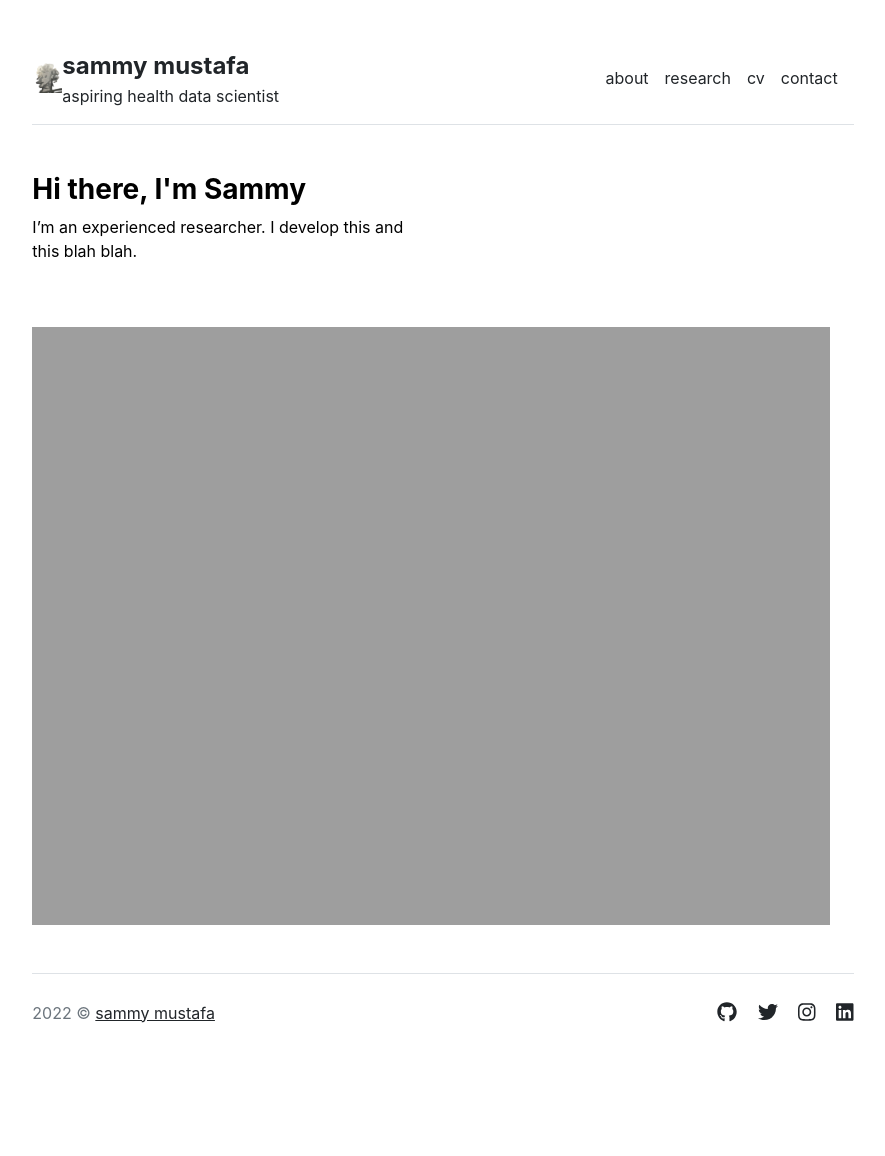
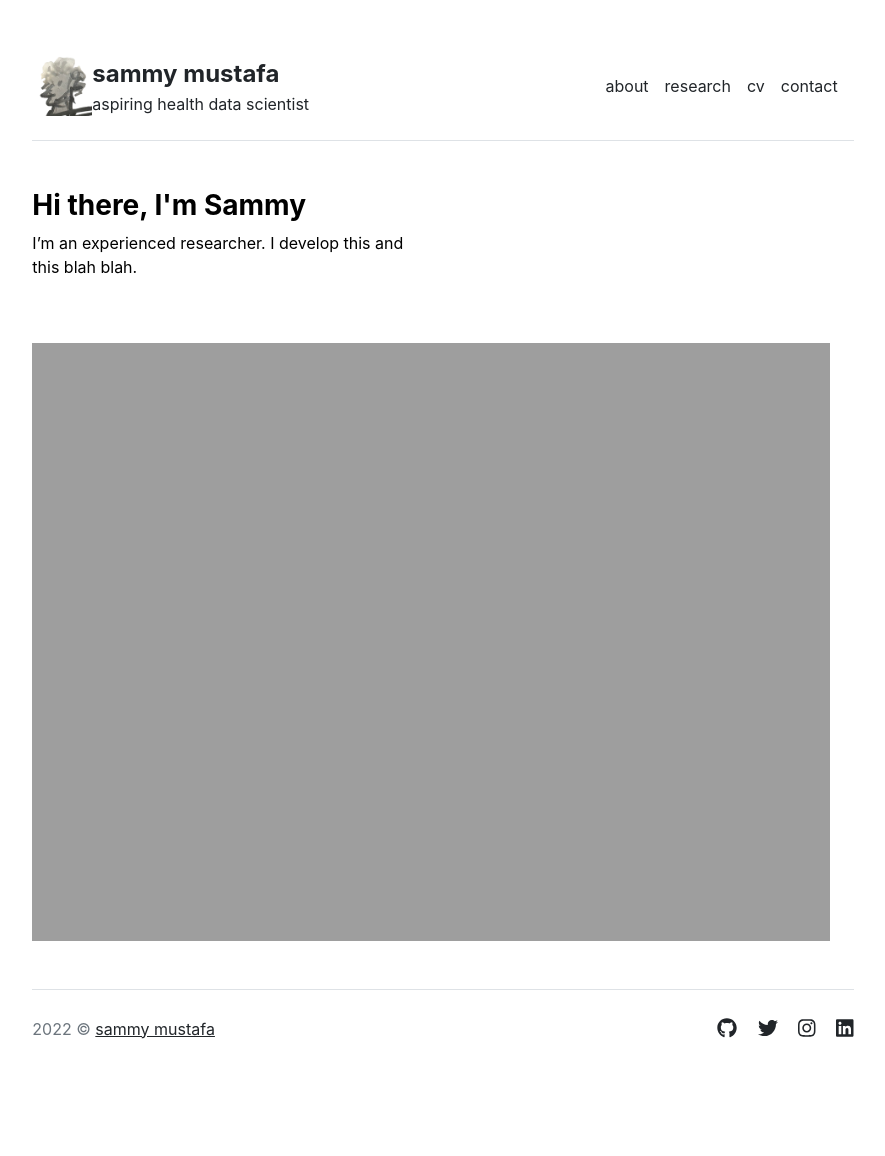
Before and after one commit to sammymustafa/sammymustafa.github.io, a Jekyll site: the page built from index.md, in a window 1280 px wide. Shown: the whole page, without its empty margins (197-1082 px from the left). Built offline with Jekyll 4.4.1, drawn with Linux system fonts in a browser that asks for light colours.

Commit message:
Update header.html

```diff
--- a/_includes/header.html
+++ b/_includes/header.html
@@ -1,7 +1,7 @@
 <header class="d-flex flex-column flex-md-row align-items-center pb-3 mb-5 border-bottom">
   <nav class="navbar navbar-expand-lg navbar-light">
       <a href="{{ site.github.url }}/" class="d-flex align-items-center">
-        <img src="assets/other_icon.png" width="30" height="30">
+        <img src="assets/other_icon.png" width="60" height="60">
       </a>
   </nav>
   <div>
```
